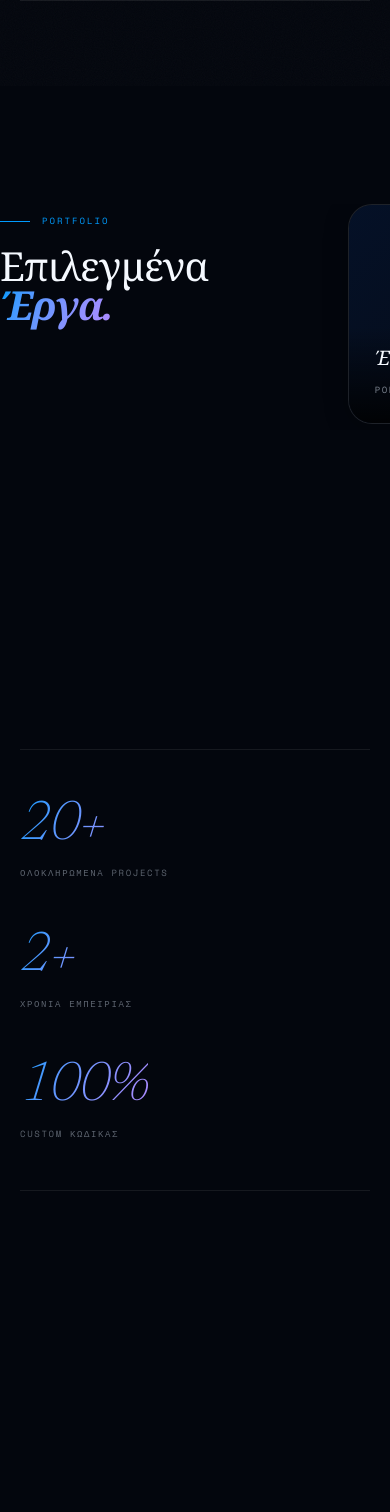
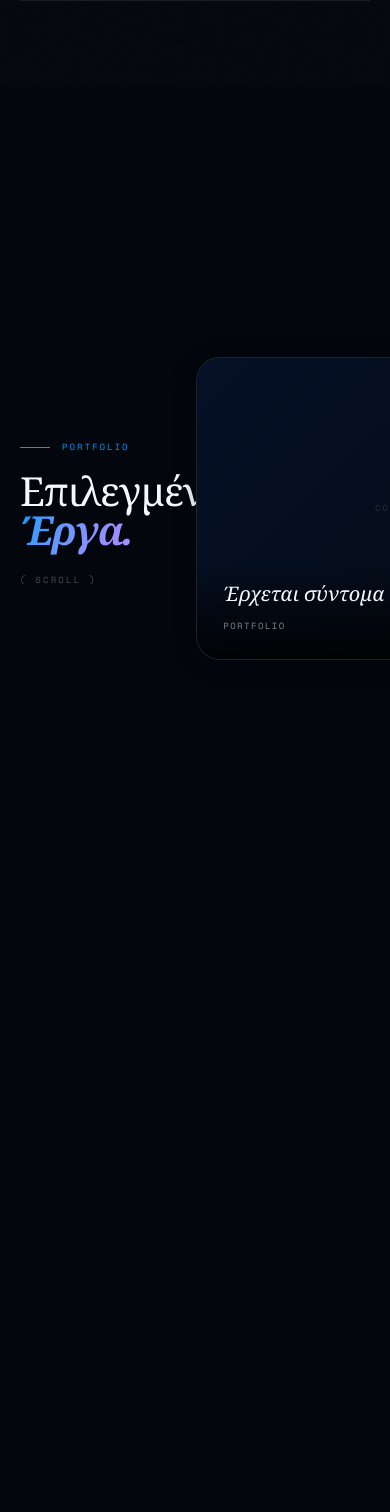
Before and after one commit to FotisKechagias/fkechagias.gr, a Django app: page / in a window 390 px wide. Shown: the part 4201-5713 px from the top of the page. Run offline with Django 4.2, Linux system fonts and the light colour scheme; data that the repository does not hold is empty; some libraries are stand-ins or nearby versions.

Commit message:
Remove Stats section; horizontal Projects scroll-hijack now works on all devices
1. Deleted the Stats section (20+ projects / 2+ years / 100% custom) entirely per request, plus its now-dead counter JS (runCount, IntersectionObserver, statsPin) and CSS (.xp-stats/.xp-count/.xp-stat*). Contact's decorative background numeral updated from 05 to 04 to match the new section count (Hero/About/Services/Projects/Contact).

2. Reverted the previous pointer:fine + min-width:900px gate on the Projects horizontal scroll-hijack. That fix assumed touch users wanted native swipe scrolling instead, but the actual request is the opposite: vertical scroll (via touch or mouse, doesn't matter which) should drive the horizontal translateX on every device. The pin engine only reads scroll position, not mousemove/hover, so there was never a real technical reason to gate it by pointer type -- refreshH() now just checks !reduced. Removed the now-unused desktopH matchMedia and its change listener.

3. The mobile/tablet CSS snap-scroll fallback for :not(.xp-h-on) is kept, but re-scoped in the comments to what it actually now serves: no-JS or prefers-reduced-motion, since .xp-h-on is active everywhere else.

Verified: node --check on home.js, HTML tag-balance check (5 sections, all counts matched), manage.py check, and a runserver smoke test (no xp-stats/xp-count remnants, contact numeral shows 04, /projects/ unaffected).

Co-Authored-By: Claude Sonnet 5 <noreply@anthropic.com>

```diff
--- a/static/css/home.css
+++ b/static/css/home.css
@@ -91,7 +91,6 @@ body:not(.is-slider) #contact::after { content: none; }
 .xp-hero,
 .xp-services,
 .xp-projects,
-.xp-stats,
 .xp-contact {
   position: relative;
   z-index: 2;
@@ -492,8 +491,9 @@ body.xp-loaded .xp-fade { opacity: 1; transform: translateY(0); }
 
 /* ═══════════════════════════════════════════════════════════════
    03 · PROJECTS — οριζόντιο gallery σε pinned stage
-   Default: κάθετη στοίβα (mobile / no-JS).
-   Με .xp-h-on (JS + desktop): pinned οριζόντιο ταξίδι.
+   Το .xp-h-on ενεργοποιείται σε όλα τα μεγέθη/συσκευές (το scroll —
+   έστω και με touch — οδηγεί το translateX). Η στήλη :not(.xp-h-on)
+   είναι fallback ΜΟΝΟ για no-JS ή prefers-reduced-motion.
    ═══════════════════════════════════════════════════════════════ */
 .xp-projects {
   padding: 14vh 0;
@@ -658,8 +658,10 @@ body.xp-loaded .xp-fade { opacity: 1; transform: translateY(0); }
   border-radius: 50%;
 }
 
-/* ── Mobile/tablet (<900px, ίδιο breakpoint με desktopH στο home.js):
-   κανονικό οριζόντιο scroll με snap αντί για pinned scroll-hijack ── */
+/* ── Fallback ΜΟΝΟ για no-JS/reduced-motion σε στενές οθόνες (<900px):
+   οριζόντιο scroll με snap αντί για απλή κάθετη στοίβα.
+   Σε κανονική χρήση (JS + κίνηση ενεργή) δεν εφαρμόζεται πουθενά,
+   αφού το .xp-h-on ενεργοποιείται πάντα. ── */
 @media (max-width: 899px) {
   .xp-projects:not(.xp-h-on) .xp-htrack {
     flex-direction: row;
@@ -681,49 +683,7 @@ body.xp-loaded .xp-fade { opacity: 1; transform: translateY(0); }
 }
 
 /* ═══════════════════════════════════════════════════════════════
-   04 · STATS — pinned μετρητές
-   ═══════════════════════════════════════════════════════════════ */
-.xp-stats {
-  height: 180vh;
-}
-.xp-stats-row {
-  display: flex;
-  justify-content: space-between;
-  align-items: flex-start;
-  gap: 40px;
-  padding: 60px 0;
-  border-top: 0.5px solid oklch(1 0 0 / 0.08);
-  border-bottom: 0.5px solid oklch(1 0 0 / 0.08);
-  flex-wrap: wrap;
-}
-.xp-stat {
-  display: flex;
-  flex-direction: column;
-  gap: 12px;
-}
-.xp-count {
-  font-family: var(--font-display);
-  font-variation-settings: 'opsz' 72;
-  font-size: clamp(56px, 9vw, 128px);
-  font-weight: 200;
-  font-style: italic;
-  letter-spacing: -0.04em;
-  line-height: 1;
-  background: linear-gradient(115deg, var(--c-blue) 0%, var(--c-purple-light) 100%);
-  -webkit-background-clip: text;
-  -webkit-text-fill-color: transparent;
-  background-clip: text;
-}
-.xp-stat-l {
-  font-family: var(--font-body);
-  font-size: 9px;
-  letter-spacing: 0.18em;
-  text-transform: uppercase;
-  color: oklch(0.50 0.02 260);
-}
-
-/* ═══════════════════════════════════════════════════════════════
-   05 · CONTACT
+   04 · CONTACT
    ═══════════════════════════════════════════════════════════════ */
 .xp-contact {
   padding: 12vh 0 20vh;
@@ -786,7 +746,6 @@ body.xp-loaded .xp-fade { opacity: 1; transform: translateY(0); }
    ═══════════════════════════════════════════════════════════════ */
 @media (max-width: 900px) {
   .xp-contact-grid { grid-template-columns: 1fr; }
-  .xp-stats-row { flex-direction: column; gap: 48px; padding: 48px 0; }
 }
 
 /* Tablet (641-899px): ενδιάμεσο μέγεθος τίτλου — τα 10.5vw/14.5vw
@@ -811,7 +770,6 @@ body.xp-loaded .xp-fade { opacity: 1; transform: translateY(0); }
   .xp-sitem-num { font-size: clamp(28px, 8vw, 40px); }
 
   .xp-proj { aspect-ratio: 16 / 11; }
-  .xp-stats { height: 150vh; }
   .xp-contact { padding: 8vh 0 14vh; }
   .xp-contact-bg-num { display: none; }
 }
@@ -822,7 +780,6 @@ body.xp-loaded .xp-fade { opacity: 1; transform: translateY(0); }
   .xp-fade { opacity: 1; transform: none; transition: none; }
   .xp-scroll-cue i { animation: none; }
 
-  .xp-stats { height: auto; padding: 18vh 0; }
   .xp-pin-stage {
     position: static !important;
     height: auto;
--- a/static/js/home.js
+++ b/static/js/home.js
@@ -5,16 +5,12 @@
      με position:fixed όσο το section διασχίζει το viewport.
    - About: word pull-up τίτλος + character-reveal σώμα (χωρίς pin)
    - Services: απλή λίστα με reveal-up (χωρίς pin)
-   - Projects: οριζόντιο ταξίδι (pinned) · Stats: pinned μετρητές
+   - Projects: οριζόντιο ταξίδι (pinned, σε όλα τα μεγέθη/συσκευές)
    ═══════════════════════════════════════════════════════════════ */
 (function () {
   'use strict';
 
-  var reduced  = window.matchMedia('(prefers-reduced-motion: reduce)').matches;
-  /* pointer:fine εκτός από πλάτος — αλλιώς τηλέφωνα σε landscape
-     (π.χ. iPhone Pro Max ~930px) έπαιρναν το desktop JS scroll-hijack
-     αντί για native touch-scroll, κάτι που νιώθεται σπασμένο σε touch */
-  var desktopH = window.matchMedia('(min-width: 900px) and (pointer: fine)');
+  var reduced = window.matchMedia('(prefers-reduced-motion: reduce)').matches;
 
   function clamp01(v) { return v < 0 ? 0 : v > 1 ? 1 : v; }
 
@@ -139,7 +135,10 @@
 
   function refreshH() {
     if (!hSec || !hTrack) return;
-    var on = desktopH.matches && !reduced;
+    /* Το οριζόντιο pin+scroll λειτουργεί σε όλα τα μεγέθη/συσκευές —
+       το scroll (mouse wheel ή touch) οδηγεί το translateX κανονικά,
+       αφού διαβάζει απλώς τη θέση scroll, όχι mousemove/hover. */
+    var on = !reduced;
     hSec.classList.toggle('xp-h-on', on);
     if (on) {
       hMax = hTrack.scrollWidth - window.innerWidth;
@@ -153,39 +152,8 @@
   }
 
   /* ── Pins ────────────────────────────────────────────────────── */
-  var statsPin = makePin('.xp-stats', pinsOn);
-  var projPin  = makePin('#projects', function () { return pinsEnabled && hOn(); });
-  var allPins = [statsPin, projPin];
-
-  /* ── Counters ────────────────────────────────────────────────── */
-  function runCount(el) {
-    var target = parseInt(el.dataset.target || '0', 10);
-    var suffix = el.dataset.suffix || '';
-    if (reduced) { el.textContent = target + suffix; return; }
-    var t0 = null, DUR = 1600;
-    function step(ts) {
-      if (!t0) t0 = ts;
-      var p = Math.min((ts - t0) / DUR, 1);
-      var eased = 1 - Math.pow(1 - p, 3);
-      el.textContent = Math.round(target * eased) + suffix;
-      if (p < 1) requestAnimationFrame(step);
-    }
-    requestAnimationFrame(step);
-  }
-
-  var counters = document.querySelectorAll('.xp-count');
-  if ('IntersectionObserver' in window && counters.length) {
-    var cio = new IntersectionObserver(function (entries) {
-      entries.forEach(function (en) {
-        if (!en.isIntersecting) return;
-        runCount(en.target);
-        cio.unobserve(en.target);
-      });
-    }, { threshold: 0.6 });
-    counters.forEach(function (c) { cio.observe(c); });
-  } else {
-    Array.prototype.forEach.call(counters, function (c) { runCount(c); });
-  }
+  var projPin = makePin('#projects', function () { return pinsEnabled && hOn(); });
+  var allPins = [projPin];
 
   /* ── Ενιαίο rAF scroll loop ──────────────────────────────────── */
   var ticking = false;
@@ -211,9 +179,6 @@
         hTrack.style.transform = 'translate3d(' + (-x) + 'px, 0, 0)';
       }
     }
-
-    /* 4 · Stats: απλό pin — οι μετρητές τρέχουν όσο είναι καρφωμένο */
-    if (statsPin) statsPin.update(vh);
   }
 
   function refreshAll() {
@@ -224,9 +189,6 @@
 
   bindScroll(onScroll);
   window.addEventListener('resize', refreshAll);
-  if (desktopH.addEventListener) {
-    desktopH.addEventListener('change', refreshAll);
-  }
   /* ξανά-μέτρημα όταν φορτώσουν fonts/εικόνες */
   window.addEventListener('load', refreshAll);
 
--- a/templates/portfolio/index.html
+++ b/templates/portfolio/index.html
@@ -9,7 +9,7 @@
   <style>
     .xp-line { transform: none !important; }
     .xp-fade { opacity: 1 !important; transform: none !important; }
-    .xp-stats, .xp-projects { height: auto !important; padding: 12vh 0 !important; }
+    .xp-projects { height: auto !important; padding: 12vh 0 !important; }
     .xp-pin-stage { position: static !important; height: auto !important; display: block !important; }
     .xp-about-word { opacity: 1 !important; transform: none !important; }
   </style>
@@ -324,34 +324,10 @@
 </section>
 
 <!-- ══════════════════════════════════════════════════
-     04 · STATS — ζωντανοί μετρητές
-     ══════════════════════════════════════════════════ -->
-<section class="xp-stats" aria-label="Στατιστικά">
-  <div class="xp-pin-stage xp-stage-center">
-    <div class="xp-container">
-      <div class="xp-stats-row">
-        <div class="xp-stat reveal-up">
-          <span class="xp-count" data-target="20" data-suffix="+">0+</span>
-          <span class="xp-stat-l">Ολοκληρωμένα projects</span>
-        </div>
-        <div class="xp-stat reveal-up" data-delay="1">
-          <span class="xp-count" data-target="2" data-suffix="+">0+</span>
-          <span class="xp-stat-l">Χρόνια εμπειρίας</span>
-        </div>
-        <div class="xp-stat reveal-up" data-delay="2">
-          <span class="xp-count" data-target="100" data-suffix="%">0%</span>
-          <span class="xp-stat-l">Custom κώδικας</span>
-        </div>
-      </div>
-    </div>
-  </div>
-</section>
-
-<!-- ══════════════════════════════════════════════════
-     05 · CONTACT
+     04 · CONTACT
      ══════════════════════════════════════════════════ -->
 <section id="contact" class="xp-contact" aria-label="Επικοινωνία">
-  <span class="xp-contact-bg-num" aria-hidden="true">05</span>
+  <span class="xp-contact-bg-num" aria-hidden="true">04</span>
   <div class="xp-container xp-contact-grid">
 
     <div class="xp-contact-left">
```
